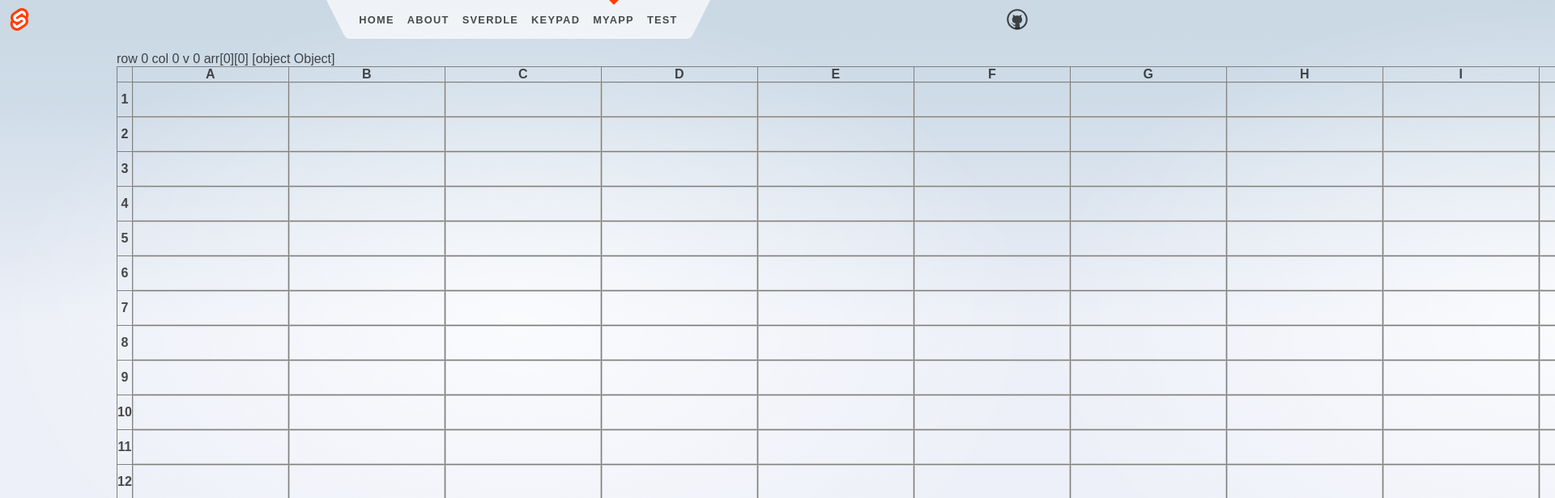
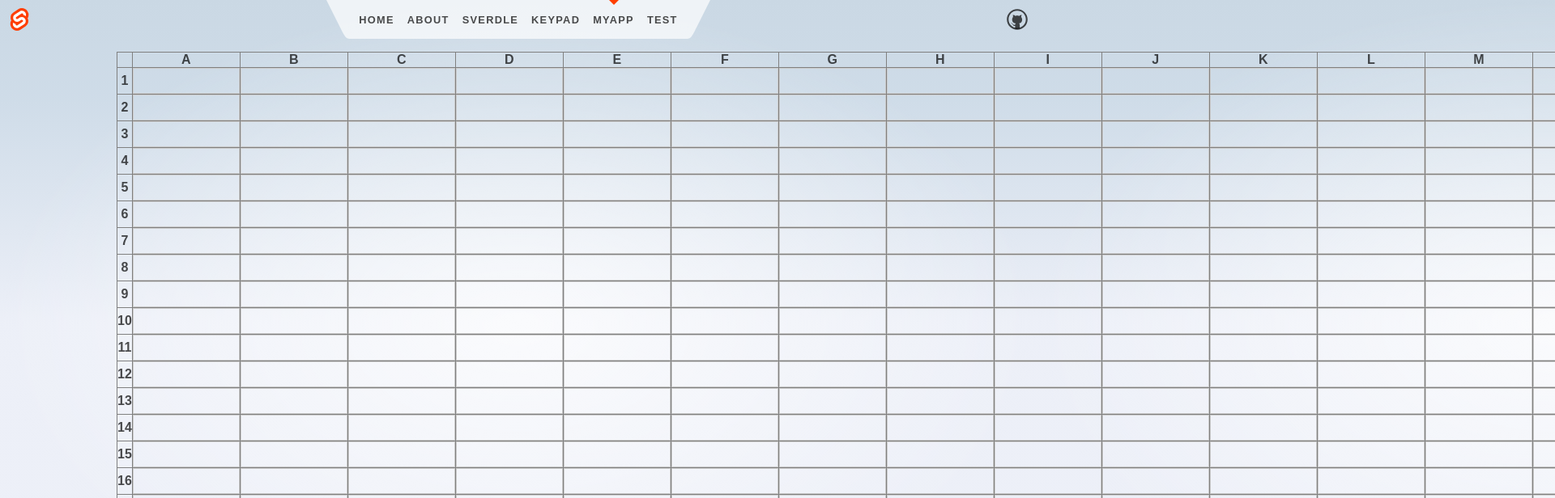
Before and after one commit to Frost886/sheet, a SvelteKit app: page /myapp in a window 1280 px wide. Shown: the top 616 px of the page at 81% size, 1920 px wide, since content can reach past the window. Built offline with nearby package versions, Linux system fonts and the light colour scheme.

Commit message:
add reference cell feature

```diff
--- a/src/routes/myapp/CellInput.svelte
+++ b/src/routes/myapp/CellInput.svelte
@@ -1,7 +1,9 @@
 <script>
+	import { createEventDispatcher } from "svelte";
+
     let isEditing = false;
-    let value = '';
-    let rawValue = '';
+    export let cell;
+    const dispatch = createEventDispatcher();
 
     function handleClick() {
         isEditing = true;
@@ -9,14 +11,20 @@
 
     function handleBlur() {
         isEditing = false;
+        // cell.value = cell.rawValue;
+        dispatch('change', {
+            cell
+        });
     }
 </script>
 
 <div class="cell" on:click={handleClick}>
     {#if isEditing}
-        <input type="text" bind:value={value} on:blur={handleBlur} autofocus>
+        <input type="text" bind:value={cell.rawValue} on:blur={handleBlur} autofocus>
+    {:else if cell.hasError}
+        <span style="color: red;">Error</span>
     {:else}
-        {value}
+        {cell.value}
     {/if}
 </div>
 
@@ -25,9 +33,9 @@
         position: relative;
         border: 1px solid #ccc;
         padding: 5px;
-        width: 180px;  /* 200pxのセルサイズからpaddingやborderを引いたサイズ */
-        height: 30px;
-        line-height: 30px;
+        width: 120px;  /* 200pxのセルサイズからpaddingやborderを引いたサイズ */
+        height: 20px;
+        line-height: 20px;
         text-align: center;
         cursor: pointer;  /* セルがクリック可能であることを示すカーソルスタイル */
     }
--- a/src/routes/myapp/Sheet.svelte
+++ b/src/routes/myapp/Sheet.svelte
@@ -11,55 +11,113 @@
 	const clear = () => (value = '');
 	const submit = () => dispatch('submit');
 
-	const arr = new Array(50).fill(null).map(() => new Array(18).fill({value: '', rawValue: '', parents: [], children: []}));
+	let cells = new Array(50).fill(null).map(() =>
+		new Array(20).fill(null).map(() => ({
+			value: '',
+			rawValue: '',
+			parents: [],
+			children: [],
+			hasError : false
+		}))
+	);
 
 	// セルごとに参照先（親）、こちらを参照しているセル（子）の値を保持する
-	let row = 0;
-	let col = 0;
-	let v = 0;
-	function test(e) {
-		v = e.target.value;
-		row = e.target.parentElement.parentElement.rowIndex;
-		col = e.target.parentElement.cellIndex;
-		const i = row - 1;
-		const j = col - 1;
-		var input = document.getElementById((i * 19 + j).toString());
-		arr[i][j] = v;
-	}
 
 	function parseCellReference(str) {
 		const row = parseInt(str.match(/\d+/)[0], 10) - 1;
 		const col = str.match(/[A-Z]+/)[0].split('').reduce((acc, char) => acc * 26 + char.charCodeAt(0) - 65 + 1, 0) - 1;
-		return arr[row][col];
+		return cells[row][col];
+	}
+
+	function onRawValueChanged(event) {
+		const { cell } = event.detail;
+		updateValue(cell);
+	}
+
+	function updateValue(cell) {
+		let rawValue = cell.rawValue;
+		for (const parent of cell.parents) {
+			parent.children = parent.children.filter(child => child !== cell);
+		}
+		cell.hasError = false;
+		cell.parents = [];
+		if (rawValue[0] === '=') {
+			rawValue = rawValue.slice(1).toUpperCase();
+			const refs = rawValue.match(/[A-Z]\d+/g);
+			if (refs) {
+				// refs.forEach(ref => {
+				// 	const cell = parseCellReference(ref);
+				// 	cell.children.push(cell);
+				// 	cells[i][j].parents.push(cell);
+				// });
+				const parent = parseCellReference(refs[0]);
+				cell.parents.push(parent);
+				parent.children.push(cell);
+
+				if (hasCycle(cell)) {
+					cells = [...cells];
+					return;
+				}
+				// 親セルにエラーがある場合は、子セルもエラーにする
+				for (const parent of cell.parents) {
+					if (parent.hasError) {
+						cell.hasError = true;
+						break;
+					}
+				}
+				cell.value = cell.parents[0].value;
+			} else {
+				cell.value = cell.rawValue;
+			}
+		} else {
+			cell.value = rawValue;
+		}
+		for (const child of cell.children) {
+			updateValue(child);
+		}
+		// cellsの変更を検知するために、新しい配列を作成する
+		cells = [...cells];
+	}
+
+	function hasCycle(cell, visited = new Set()) {
+		if (visited.has(cell)) {
+			cell.hasError = true;
+			return true;
+		}
+		visited.add(cell);
+		for (const child of cell.children) {
+			if (hasCycle(child, visited)) {
+				child.hasError = true;
+				return true;
+			}
+		}
+		visited.delete(cell);
+		return false;
 	}
 
 </script>
-row {row} col {col} v {v}
-arr[0][0] {arr[0][0]}
-<div>
 <table>
 	<thead>
 		<tr>
 			<th></th>
-				{#each {length: 18} as _, i}
+			{#each cells[0] as _, i}
 				<th>{String.fromCharCode(i + 65)}</th>
 			{/each}
 		</tr>
 	</thead>
 	<tbody>
-			{#each {length: 50} as _, i}
+		{#each cells as row, i}
 			<tr>
 				<th>{i + 1}</th>
-					{#each {length: 18} as _, j}
-						<td on:click={test}>
-							<CellInput />
+				{#each row as cell, j}
+					<td>
+						<CellInput bind:cell={cell} on:change={onRawValueChanged} />
 					</td>
 				{/each}
 			</tr>
 		{/each}
 	</tbody>
 </table>
-</div>
 
 <style>
 	table {
```
Lines whose indentation alone changed are shown as unchanged.
